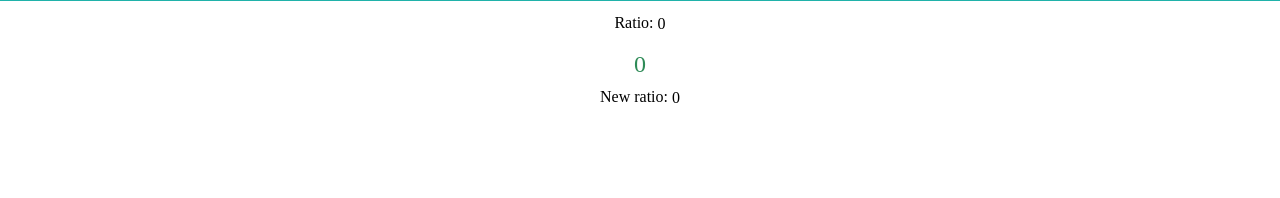
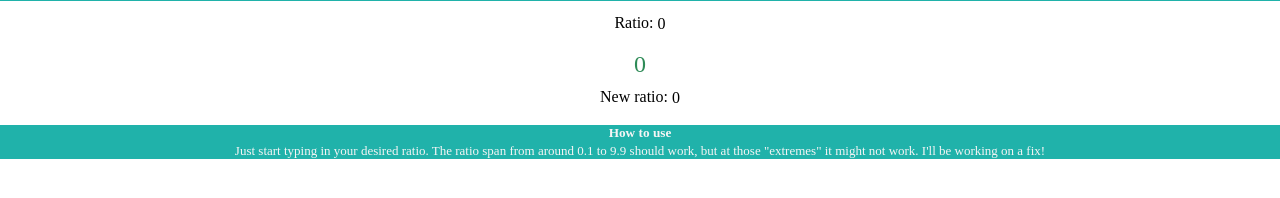
Before and after one commit to DragonCoder01/eSeries, a plain HTML site: page index.html in a window 1280 px wide. Shown: the part 60-258 px from the top of the page. Drawn offline with Linux system fonts and the light colour scheme; a web font is replaced by a local one.

Commit message:
added how to use

```diff
--- a/index.html
+++ b/index.html
@@ -25,6 +25,10 @@
 	<div>Ratio: <span id="input">0</span></div>
 	<div id="output">0</div>
 	<div>New ratio: <span id="newratio">0</span></div>
+	<div id="howtouse">
+		<h5>How to use</h5>
+		<span>Just start typing in your desired ratio. The ratio span from around 0.1 to 9.9 should work, but at those "extremes" it might not work. I'll be working on a fix!</span>
+	</div>
 </body>
 <script>
 	// Input Element
--- a/style.css
+++ b/style.css
@@ -35,6 +35,15 @@ h1 {
 	margin: auto;
 }
 
+#howtouse {
+	color: whitesmoke;
+	background-color: lightseagreen;
+}
+
+#howtouse span {
+	font-size: small;
+}
+
 #output {
 	font-size: x-large;
 	color: seagreen;
```
